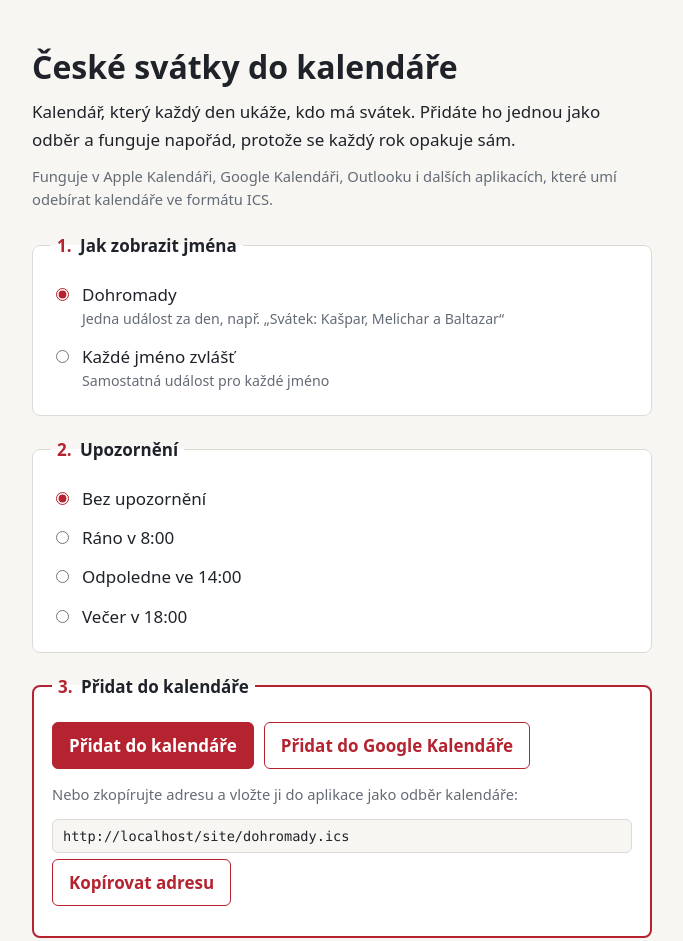
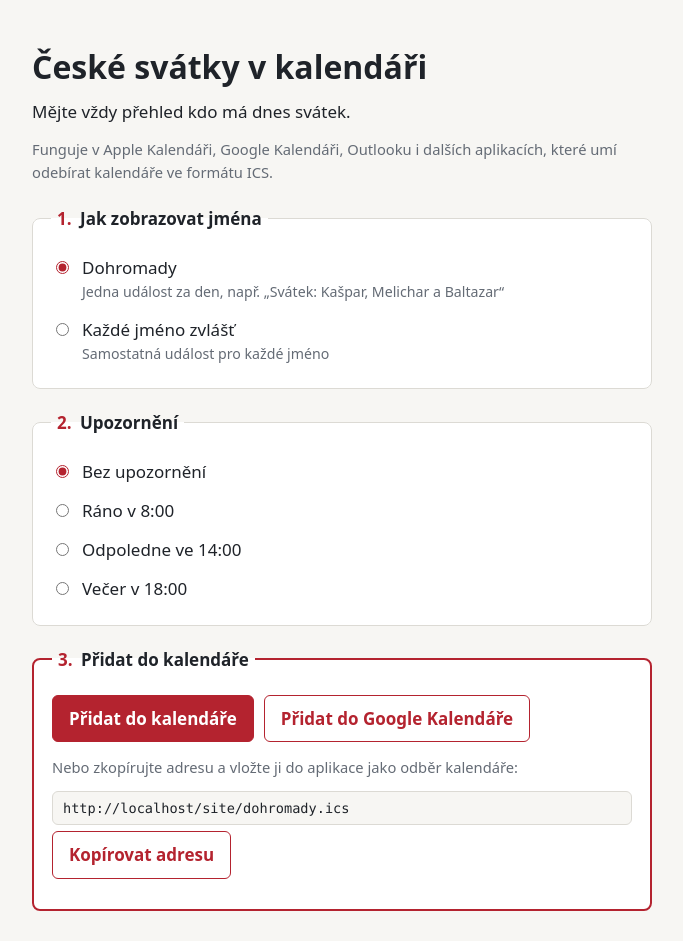
Before and after one commit to michal-skoula/ceske-svatky, a website: page site/index.html in a window 1280 px wide. Shown: the top 941 px of the page, without its empty margins (298-981 px from the left). Drawn offline with Linux system fonts and the light colour scheme.

Commit message:
Tweak index copy, cancel stale deploys, reformat escapeText
Co-Authored-By: Claude Opus 5.5 <noreply@anthropic.com>

```diff
--- a/site/index.html
+++ b/site/index.html
@@ -3,7 +3,7 @@
 <head>
 <meta charset="utf-8">
 <meta name="viewport" content="width=device-width, initial-scale=1">
-<title>České svátky do kalendáře</title>
+<title>České svátky v kalendáři</title>
 <meta name="description" content="Odebírejte kalendář českých jmenin. Každý den uvidíte, kdo má svátek.">
 <style>
 :root {
@@ -40,13 +40,13 @@ a { color: var(--accent); }
 </head>
 <body>
 <main>
-	<h1>České svátky do kalendáře</h1>
-	<p>Kalendář, který každý den ukáže, kdo má svátek. Přidáte ho jednou jako odběr a funguje napořád, protože se každý rok opakuje sám.</p>
+	<h1>České svátky v kalendáři</h1>
+	<p>Mějte vždy přehled kdo má dnes svátek.</p>
 	<p class="muted">Funguje v Apple Kalendáři, Google Kalendáři, Outlooku i dalších aplikacích, které umí odebírat kalendáře ve formátu ICS.</p>
 
 	<form id="form">
 		<fieldset>
-			<legend><span class="step">1.</span> Jak zobrazit jména</legend>
+			<legend><span class="step">1.</span> Jak zobrazovat jména</legend>
 			<label><input type="radio" name="layout" value="dohromady" checked> <span>Dohromady<small>Jedna událost za den, např. „Svátek: Kašpar, Melichar a Baltazar“</small></span></label>
 			<label><input type="radio" name="layout" value="zvlast"> <span>Každé jméno zvlášť<small>Samostatná událost pro každé jméno</small></span></label>
 		</fieldset>
--- a/src/ics.mjs
+++ b/src/ics.mjs
@@ -7,7 +7,11 @@ const UID_DOMAIN = "ceske-svatky";
 const pad = (n) => String(n).padStart(2, "0");
 
 export function escapeText(text) {
-	return text.replace(/\\/g, "\\\\").replace(/;/g, "\\;").replace(/,/g, "\\,").replace(/\r?\n/g, "\\n");
+	return text
+		.replace(/\\/g, "\\\\")
+		.replace(/;/g, "\\;")
+		.replace(/,/g, "\\,")
+		.replace(/\r?\n/g, "\\n");
 }
 
 /** Fold a content line at 75 octets without splitting a UTF-8 sequence (RFC 5545 §3.1). */
```
Also changed, not shown: .github/workflows/pages.yml.
